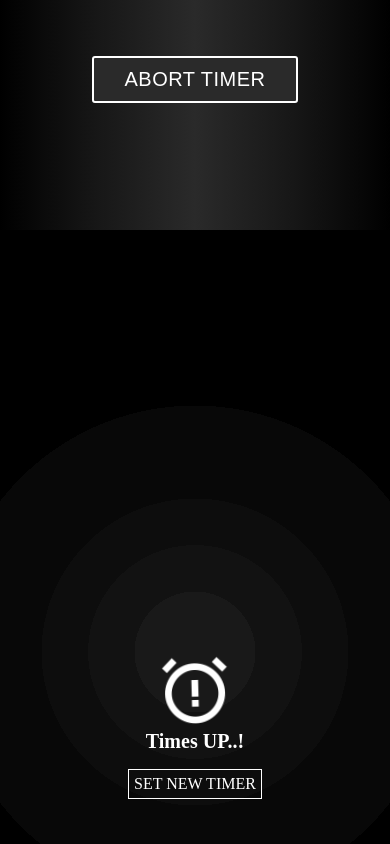
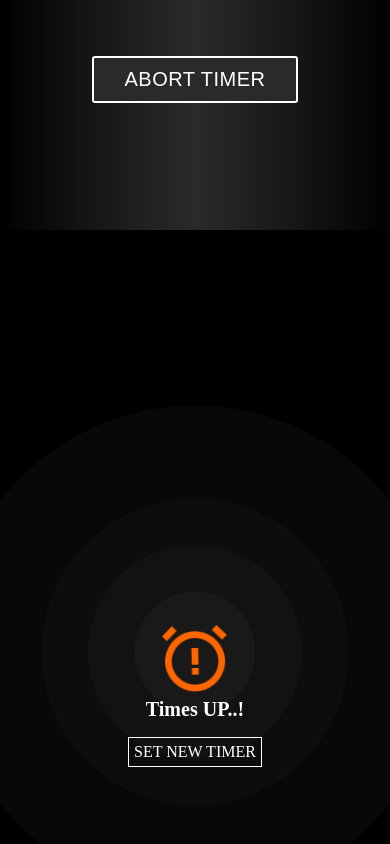
Before and after one commit to Eva-Li80/TimeStamp, a website built with Vite: page index.html in a window 390 px wide. Shown: the part 4884-5728 px from the top of the page. Built offline with nearby package versions, Linux system fonts and the light colour scheme; what easytimer.js would draw is missing.

Commit message:
ändring av färg+ position av icon

```diff
--- a/src/scssStyling/modulePages/_Times-UP.scss
+++ b/src/scssStyling/modulePages/_Times-UP.scss
@@ -21,9 +21,9 @@
       }
 
       i {
-        color: $color-white;
+        color: $goran-main-color;
         font-size: 5em;
-        margin-top: 2em;
+        margin-top: 1.2em;
       }
 
       .values {
```
